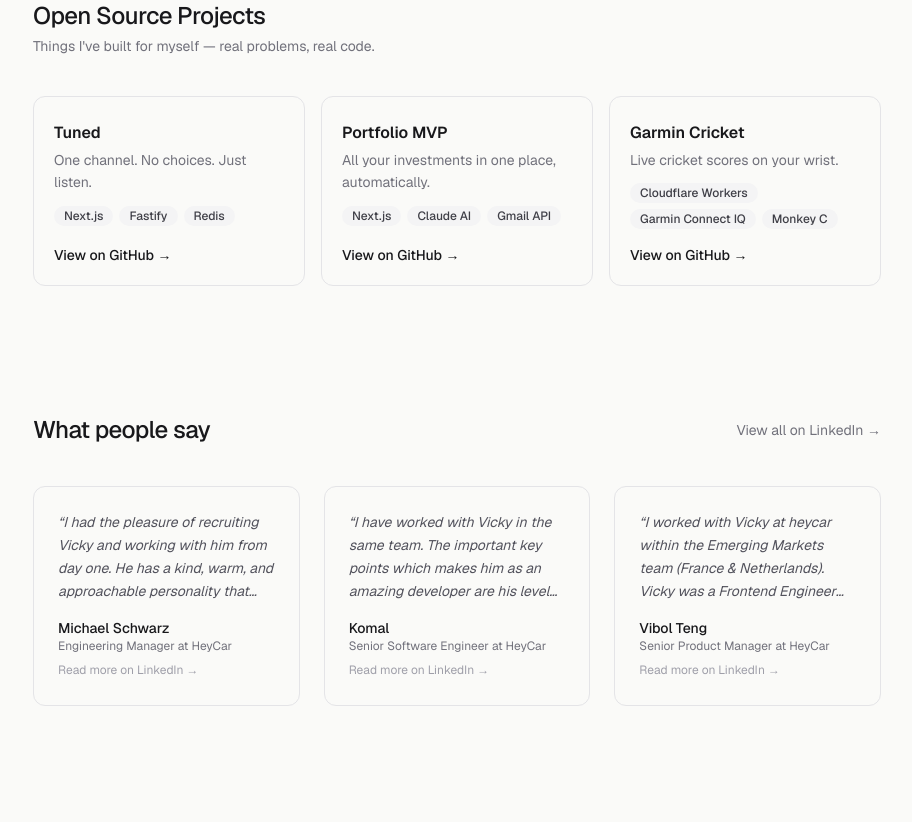
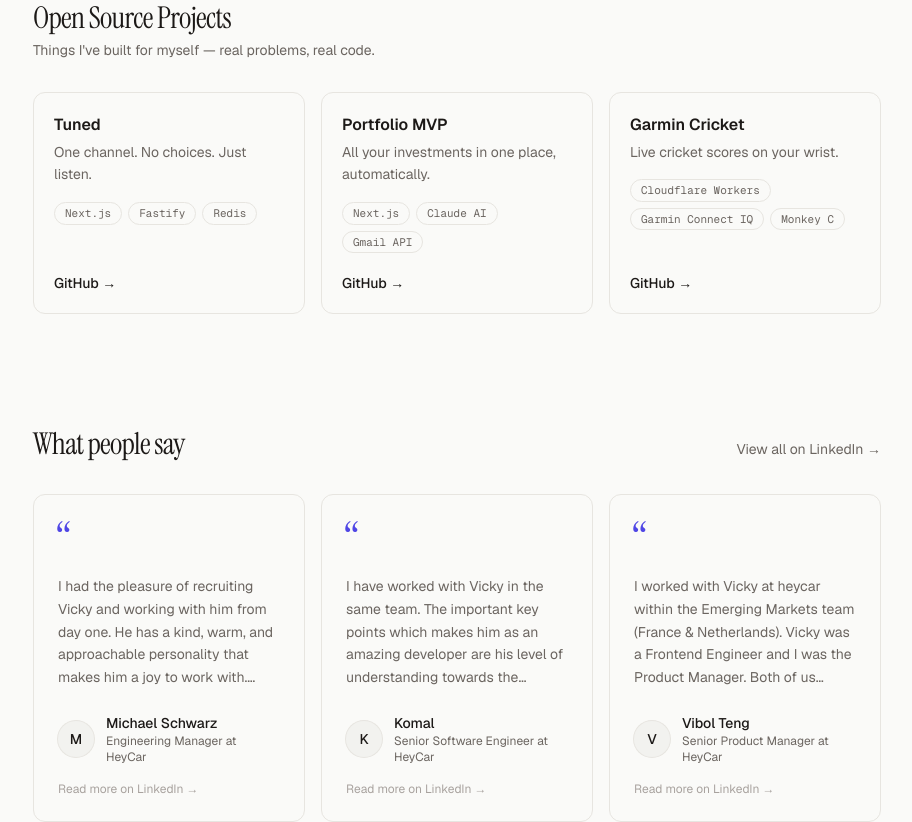
Before and after one commit to vickyvishalsahu/website, a Next.js app: page /en in a window 1280 px wide. Shown: the part 1120-1942 px from the top of the page, without its empty margins (183-1095 px from the left). Built offline with nearby package versions, Linux system fonts and the light colour scheme.

Commit message:
feat: make project cards fully clickable and refine recommendations

```diff
--- a/components/open-source.tsx
+++ b/components/open-source.tsx
@@ -5,42 +5,42 @@ export async function OpenSource() {
   const t = await getTranslations("openSource");
 
   return (
-    <section className="pb-24 sm:pb-32">
-      <div className="mb-10">
-        <h2 className="text-2xl font-medium tracking-tight text-zinc-900">{t("title")}</h2>
-        <p className="mt-1 text-sm text-zinc-500">{t("subtitle")}</p>
+    <section className="pb-20 sm:pb-28">
+      <div className="mb-8">
+        <h2 className="font-display text-3xl tracking-tight text-fg">{t("title")}</h2>
+        <p className="mt-1 text-sm text-muted">{t("subtitle")}</p>
       </div>
       <div className="grid gap-4 sm:grid-cols-3">
         {projects.map((project) => (
-          <div
+          <a
             key={project.name}
-            className="group flex flex-col rounded-xl border border-zinc-200 p-5 transition-colors hover:border-zinc-300"
+            href={project.github}
+            target="_blank"
+            rel="noopener noreferrer"
+            className="group flex flex-col rounded-xl border border-border p-5 transition-colors hover:border-border-strong hover:bg-surface"
           >
-            <span
-              className={`self-start rounded-full px-2.5 py-0.5 text-xs font-semibold text-white`}
-            >
-            </span>
-            <h3 className="font-semibold text-zinc-900">{project.name}</h3>
-            <p className="mt-1 text-sm leading-relaxed text-zinc-500">{project.tagline}</p>
-            <div className="mt-3 flex flex-wrap gap-1.5">
+            <h3 className="font-semibold text-fg">{project.name}</h3>
+            <p className="mt-1 text-sm leading-relaxed text-muted">{project.tagline}</p>
+            <div className="mt-4 flex flex-wrap gap-1.5">
               {project.tags.slice(0, 3).map((tag) => (
                 <span
                   key={tag}
-                  className="rounded-full bg-zinc-100 px-2.5 py-0.5 text-xs font-medium text-zinc-700"
+                  className="rounded-full border border-border px-2.5 py-0.5 font-mono text-[11px] text-muted"
                 >
                   {tag}
                 </span>
               ))}
             </div>
-            <a
-              href={project.github}
-              target="_blank"
-              rel="noopener noreferrer"
-              className="mt-auto pt-4 text-sm font-medium text-zinc-900 group-hover:underline"
-            >
-              View on GitHub &rarr;
-            </a>
-          </div>
+            <span className="mt-auto pt-5 text-sm font-medium text-fg transition-colors group-hover:text-accent">
+              GitHub{" "}
+              <span
+                aria-hidden="true"
+                className="inline-block transition-transform group-hover:translate-x-0.5"
+              >
+                &rarr;
+              </span>
+            </span>
+          </a>
         ))}
       </div>
     </section>
--- a/components/recommendations.tsx
+++ b/components/recommendations.tsx
@@ -5,41 +5,50 @@ export async function Recommendations() {
   const t = await getTranslations("recommendations");
 
   return (
-    <section className="pb-24 sm:pb-32">
-      <div className="mb-10 flex items-center justify-between">
-        <h2 className="text-2xl font-medium tracking-tight text-zinc-900">
-          {t("title")}
-        </h2>
+    <section className="pb-20 sm:pb-28">
+      <div className="mb-8 flex items-baseline justify-between gap-4">
+        <h2 className="font-display text-3xl tracking-tight text-fg">{t("title")}</h2>
         <a
           href={recommendations.linkedInUrl}
           target="_blank"
           rel="noopener noreferrer"
-          className="text-sm text-zinc-500 transition-colors hover:text-zinc-900"
+          className="text-sm text-muted transition-colors hover:text-fg"
         >
           {t("viewAll")} &rarr;
         </a>
       </div>
-      <div className="grid gap-6 sm:grid-cols-3">
+      <div className="grid gap-4 sm:grid-cols-3">
         {recommendations.items.map((item) => (
           <blockquote
             key={item.author}
-            className="flex flex-col justify-between rounded-xl border border-zinc-200 p-6"
+            className="flex flex-col rounded-xl border border-border p-6"
           >
-            <p className="mb-4 line-clamp-4 text-sm leading-relaxed text-zinc-600 italic">
-              &ldquo;{item.quote}&rdquo;
+            <span aria-hidden="true" className="font-display text-5xl leading-none text-accent">
+              &ldquo;
+            </span>
+            <p className="mt-2 mb-6 line-clamp-5 text-sm leading-relaxed text-muted">
+              {item.quote}
             </p>
-            <footer>
-              <p className="text-sm font-medium text-zinc-900">{item.author}</p>
-              <p className="text-xs text-zinc-500">{item.role}</p>
-              <a
-                href={recommendations.linkedInUrl}
-                target="_blank"
-                rel="noopener noreferrer"
-                className="mt-2 inline-block text-xs text-zinc-400 transition-colors hover:text-zinc-700"
+            <footer className="mt-auto flex items-center gap-3">
+              <span
+                aria-hidden="true"
+                className="flex h-9 w-9 shrink-0 items-center justify-center rounded-full bg-surface text-sm font-medium text-fg ring-1 ring-border"
               >
-                {t("readMore")} &rarr;
-              </a>
+                {item.author.charAt(0)}
+              </span>
+              <div className="min-w-0">
+                <p className="text-sm font-medium text-fg">{item.author}</p>
+                <p className="text-xs text-muted">{item.role}</p>
+              </div>
             </footer>
+            <a
+              href={recommendations.linkedInUrl}
+              target="_blank"
+              rel="noopener noreferrer"
+              className="mt-4 text-xs text-subtle transition-colors hover:text-fg"
+            >
+              {t("readMore")} &rarr;
+            </a>
           </blockquote>
         ))}
       </div>
```
